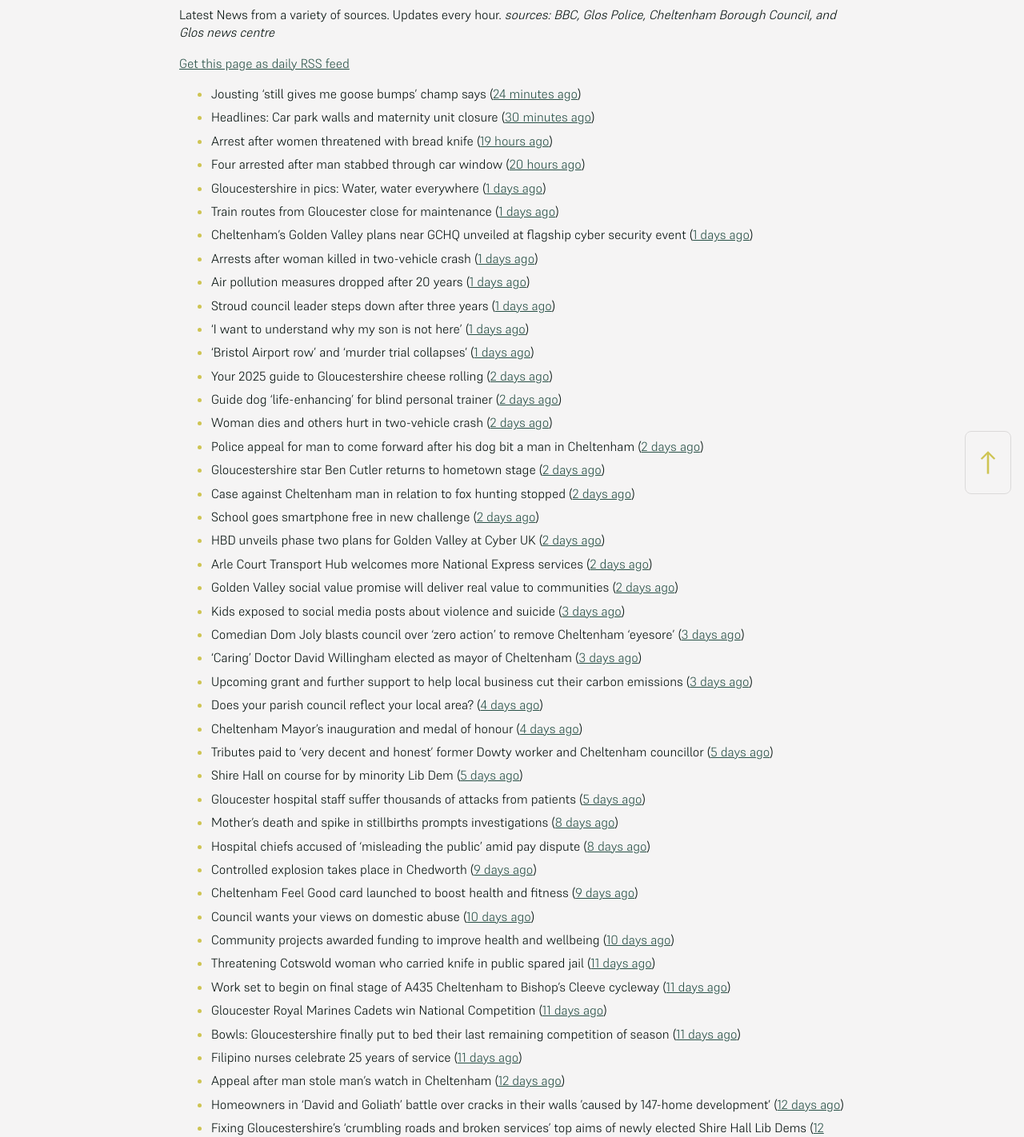
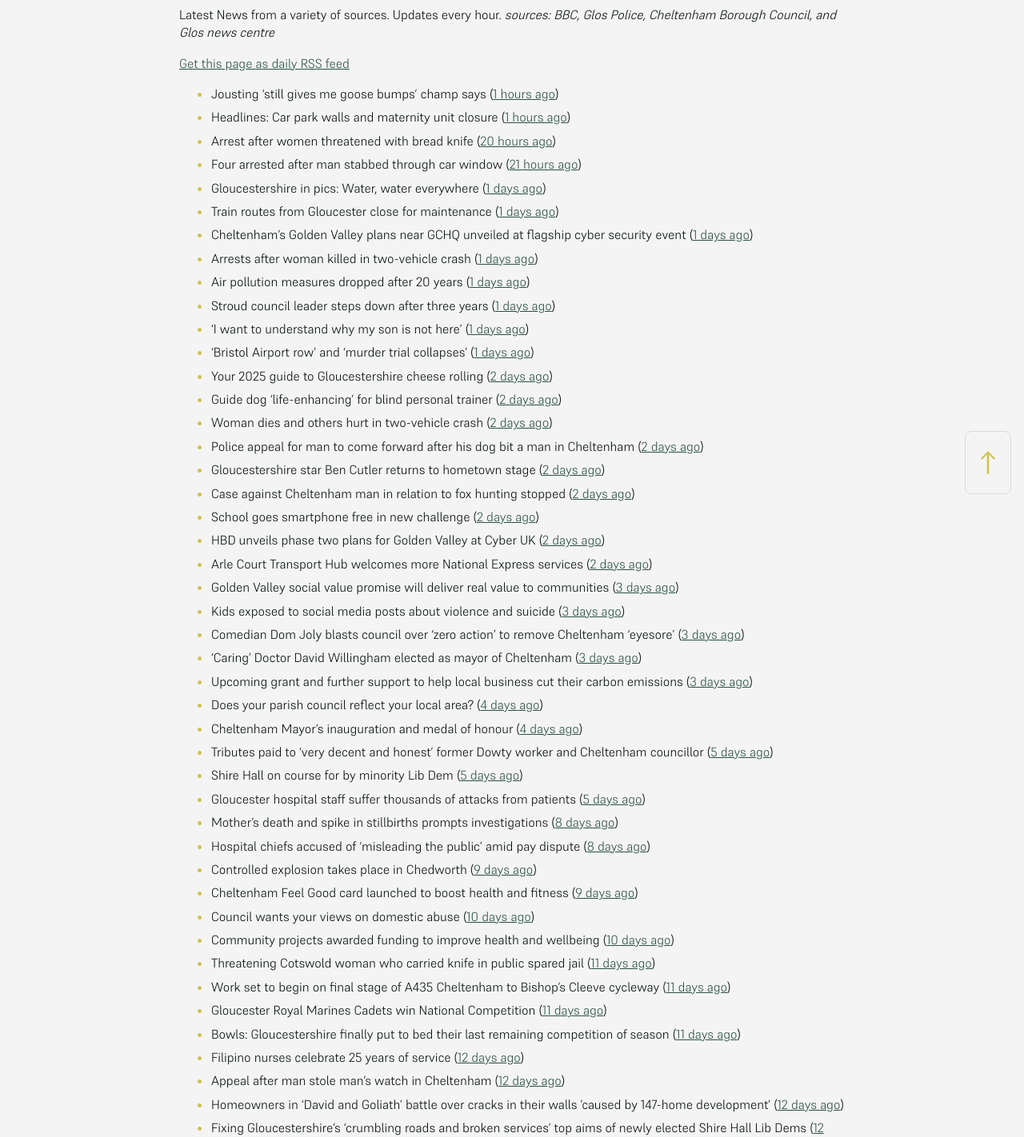
Before and after one commit to mat-0/cheltenham-open-data, a Jekyll site: the page built from _pages/news.md, in a window 1280 px wide. Shown: the part 266-1688 px from the top of the page at 80% size. Built offline with Jekyll 4.4.1, drawn with Linux system fonts in a browser that asks for light colours.

Commit message:
Updated 2025-05-18 07:57:46

```diff
--- a/_pages/news.md
+++ b/_pages/news.md
@@ -12,10 +12,10 @@ _sources: BBC, Glos Police, Cheltenham Borough Council, and Glos news centre_
 [Get this page as daily RSS feed](/daily.rss)
 
 <!-- news_marker starts -->
-- Jousting 'still gives me goose bumps' champ says ([24 minutes ago](https://www.bbc.com/news/articles/cm2yd1d3d7eo))
-- Headlines: Car park walls and maternity unit closure ([30 minutes ago](https://www.bbc.com/news/articles/c861wnwd753o))
-- Arrest after women threatened with bread knife ([19 hours ago](https://www.bbc.com/news/articles/cvgdpnv8yp0o))
-- Four arrested after man stabbed through car window ([20 hours ago](https://www.bbc.com/news/articles/cql2yerl45po))
+- Jousting 'still gives me goose bumps' champ says ([1 hours ago](https://www.bbc.com/news/articles/cm2yd1d3d7eo))
+- Headlines: Car park walls and maternity unit closure ([1 hours ago](https://www.bbc.com/news/articles/c861wnwd753o))
+- Arrest after women threatened with bread knife ([20 hours ago](https://www.bbc.com/news/articles/cvgdpnv8yp0o))
+- Four arrested after man stabbed through car window ([21 hours ago](https://www.bbc.com/news/articles/cql2yerl45po))
 - Gloucestershire in pics: Water, water everywhere ([1 days ago](https://www.bbc.com/news/articles/c8e6d4g6k88o))
 - Train routes from Gloucester close for maintenance ([1 days ago](https://www.bbc.com/news/articles/c5y64j5nmv1o))
 - Cheltenham’s Golden Valley plans near GCHQ unveiled at flagship cyber security event ([1 days ago](https://gloucesternewscentre.co.uk/cheltenhams-golden-valley-plans-near-gchq-unveiled-at-flagship-cyber-security-event/))
@@ -33,7 +33,7 @@ _sources: BBC, Glos Police, Cheltenham Borough Council, and Glos news centre_
 - School goes smartphone free in new challenge ([2 days ago](https://www.bbc.com/news/articles/cwy388p033eo))
 - HBD unveils phase two plans for Golden Valley at Cyber UK ([2 days ago](https://www.cheltenham.gov.uk/news/article/3012/hbd_unveils_phase_two_plans_for_golden_valley_at_cyber_uk))
 - Arle Court Transport Hub welcomes more National Express services ([2 days ago](https://gloucesternewscentre.co.uk/arle-court-transport-hub-welcomes-more-national-express-services/))
-- Golden Valley social value promise will deliver real value to communities ([2 days ago](https://www.cheltenham.gov.uk/news/article/3011/golden_valley_social_value_promise_will_deliver_real_value_to_communities))
+- Golden Valley social value promise will deliver real value to communities ([3 days ago](https://www.cheltenham.gov.uk/news/article/3011/golden_valley_social_value_promise_will_deliver_real_value_to_communities))
 - Kids exposed to social media posts about violence and suicide ([3 days ago](https://www.bbc.com/news/articles/c0r1gpr0ezwo))
 - Comedian Dom Joly blasts council over ‘zero action’ to remove Cheltenham ‘eyesore’ ([3 days ago](https://gloucesternewscentre.co.uk/comedian-dom-joly-blasts-council-over-zero-action-to-remove-cheltenham-eyesore/))
 - ‘Caring’ Doctor David Willingham elected as mayor of Cheltenham ([3 days ago](https://gloucesternewscentre.co.uk/caring-doctor-david-willingham-elected-as-mayor-of-cheltenham/))
@@ -53,7 +53,7 @@ _sources: BBC, Glos Police, Cheltenham Borough Council, and Glos news centre_
 - Work set to begin on final stage of A435 Cheltenham to Bishop’s Cleeve cycleway ([11 days ago](https://gloucesternewscentre.co.uk/work-set-to-begin-on-final-stage-of-a435-cheltenham-to-bishops-cleeve-cycleway/))
 - Gloucester Royal Marines Cadets win National Competition ([11 days ago](https://gloucesternewscentre.co.uk/gloucester-royal-marines-cadets-win-national-competition/))
 - Bowls: Gloucestershire finally put to bed their last remaining competition of season ([11 days ago](https://gloucesternewscentre.co.uk/bowls-gloucestershire-finally-put-to-bed-their-last-remaining-competition-of-season/))
-- Filipino nurses celebrate 25 years of service ([11 days ago](https://gloucesternewscentre.co.uk/filipino-nurses-celebrate-25-years-of-service/))
+- Filipino nurses celebrate 25 years of service ([12 days ago](https://gloucesternewscentre.co.uk/filipino-nurses-celebrate-25-years-of-service/))
 - Appeal after man stole man’s watch in Cheltenham ([12 days ago](https://gloucesternewscentre.co.uk/appeal-after-man-stole-mans-watch-in-cheltenham/))
 - Homeowners in ‘David and Goliath’ battle over cracks in their walls ’caused by 147-home development’ ([12 days ago](https://gloucesternewscentre.co.uk/homeowners-in-david-and-goliath-battle-over-cracks-in-their-walls-caused-by-147-home-development/))
 - Fixing Gloucestershire’s ‘crumbling roads and broken services’ top aims of newly elected Shire Hall Lib Dems ([12 days ago](https://gloucesternewscentre.co.uk/fixing-gloucestershires-crumbling-roads-and-broken-services-top-aims-of-newly-elected-shire-hall-lib-dems/))
```
Also changed, not shown: _data/flood.json (+5 -48 lines), _pages/fix-my-street.md (+1 -1 lines), index.md (+4 -4 lines).
